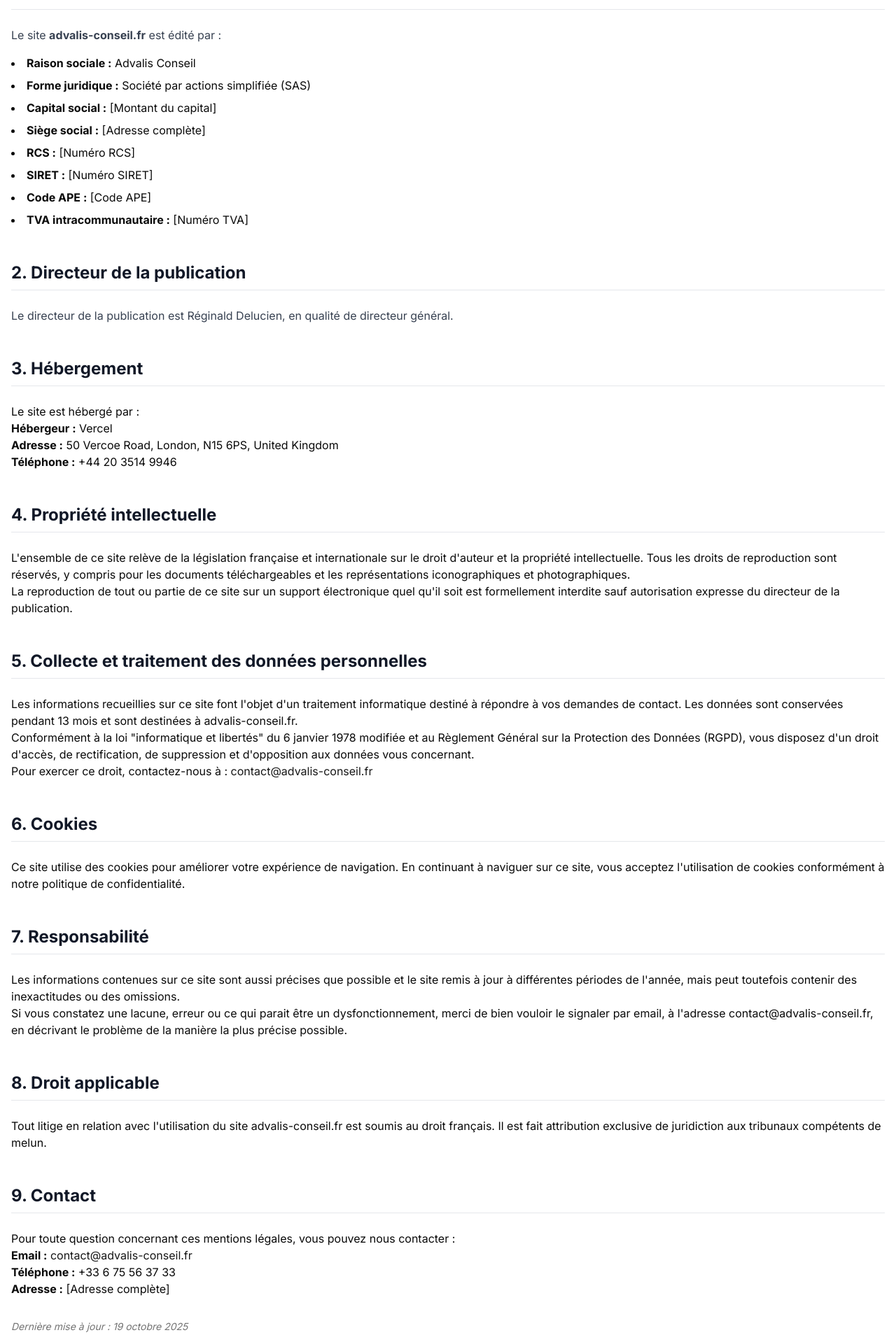
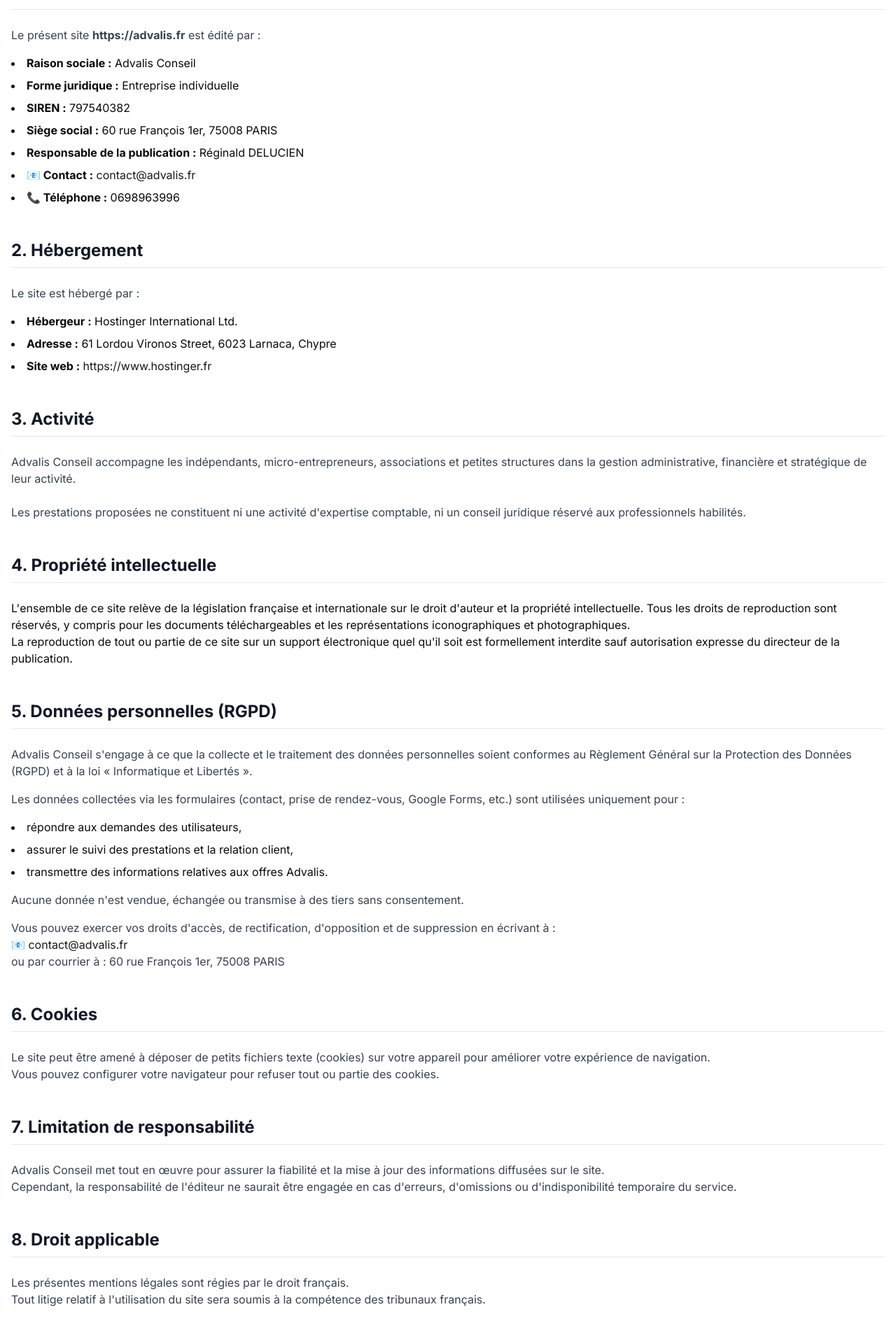
Before and after one commit to JoeLeDev/Advalis, a Next.js app: page /mentions-legales in a window 1280 px wide. Shown: the part 672-2580 px from the top of the page at 70% size. Built offline with nearby package versions, Linux system fonts and the light colour scheme.

Commit message:
Mentions-légales

```diff
--- a/app/mentions-legales/page.tsx
+++ b/app/mentions-legales/page.tsx
@@ -14,33 +14,35 @@
           <div className="prose prose-lg max-w-none">
             <h2 className="text-2xl font-bold text-gray-900 mb-6 pb-2 border-b border-gray-200">1. Éditeur du site</h2>
             <p className="text-gray-700 mb-4">
-              Le site <strong>advalis-conseil.fr</strong> est édité par :
+              Le présent site <strong>https://advalis.fr</strong> est édité par :
             </p>
             <ul className="list-disc list-inside space-y-2 mb-6">
               <li><strong>Raison sociale :</strong> Advalis Conseil</li>
-              <li><strong>Forme juridique :</strong> Société par actions simplifiée (SAS)</li>
-              <li><strong>Capital social :</strong> [Montant du capital]</li>
-              <li><strong>Siège social :</strong> [Adresse complète]</li>
-              <li><strong>RCS :</strong> [Numéro RCS]</li>
-              <li><strong>SIRET :</strong> [Numéro SIRET]</li>
-              <li><strong>Code APE :</strong> [Code APE]</li>
-              <li><strong>TVA intracommunautaire :</strong> [Numéro TVA]</li>
+              <li><strong>Forme juridique :</strong> Entreprise individuelle</li>
+              <li><strong>SIREN :</strong> 797540382</li>
+              <li><strong>Siège social :</strong> 60 rue François 1er, 75008 PARIS</li>
+              <li><strong>Responsable de la publication :</strong> Réginald DELUCIEN</li>
+              <li><strong>📧 Contact :</strong> <a href="mailto:contact@advalis.fr" className="text-primary hover:underline">contact@advalis.fr</a></li>
+              <li><strong>📞 Téléphone :</strong> 0698963996</li>
             </ul>
 
-            <h2 className="text-2xl font-bold text-gray-900 mb-6 pb-2 border-b border-gray-200 mt-12">2. Directeur de la publication</h2>
-            <p className="text-gray-700 mb-6">
-              Le directeur de la publication est Réginald Delucien, en qualité de directeur général.
-            </p>
-
-            <h2 className="text-2xl font-bold text-gray-900 mb-6 pb-2 border-b border-gray-200 mt-12">3. Hébergement</h2>
-            <p>
+            <h2 className="text-2xl font-bold text-gray-900 mb-6 pb-2 border-b border-gray-200 mt-12">2. Hébergement</h2>
+            <p className="text-gray-700 mb-4">
               Le site est hébergé par :
             </p>
-            <ul>
-              <li><strong>Hébergeur :</strong> Vercel</li>
-              <li><strong>Adresse :</strong> 50 Vercoe Road, London, N15 6PS, United Kingdom</li>
-              <li><strong>Téléphone :</strong> +44 20 3514 9946</li>
+            <ul className="list-disc list-inside space-y-2 mb-6">
+              <li><strong>Hébergeur :</strong> Hostinger International Ltd.</li>
+              <li><strong>Adresse :</strong> 61 Lordou Vironos Street, 6023 Larnaca, Chypre</li>
+              <li><strong>Site web :</strong> <a href="https://www.hostinger.fr" className="text-primary hover:underline" target="_blank" rel="noopener noreferrer">https://www.hostinger.fr</a></li>
             </ul>
+
+            <h2 className="text-2xl font-bold text-gray-900 mb-6 pb-2 border-b border-gray-200 mt-12">3. Activité</h2>
+            <p className="text-gray-700 mb-6">
+              Advalis Conseil accompagne les indépendants, micro-entrepreneurs, associations et petites structures dans la gestion administrative, financière et stratégique de leur activité.
+            </p>
+            <p className="text-gray-700 mb-6">
+              Les prestations proposées ne constituent ni une activité d'expertise comptable, ni un conseil juridique réservé aux professionnels habilités.
+            </p>
 
             <h2 className="text-2xl font-bold text-gray-900 mb-6 pb-2 border-b border-gray-200 mt-12">4. Propriété intellectuelle</h2>
             <p>
@@ -50,47 +52,52 @@
               La reproduction de tout ou partie de ce site sur un support électronique quel qu&apos;il soit est formellement interdite sauf autorisation expresse du directeur de la publication.
             </p>
 
-            <h2 className="text-2xl font-bold text-gray-900 mb-6 pb-2 border-b border-gray-200 mt-12">5. Collecte et traitement des données personnelles</h2>
-            <p>
-              Les informations recueillies sur ce site font l&apos;objet d&apos;un traitement informatique destiné à répondre à vos demandes de contact. Les données sont conservées pendant 13 mois et sont destinées à advalis-conseil.fr.
+            <h2 className="text-2xl font-bold text-gray-900 mb-6 pb-2 border-b border-gray-200 mt-12">5. Données personnelles (RGPD)</h2>
+            <p className="text-gray-700 mb-4">
+              Advalis Conseil s'engage à ce que la collecte et le traitement des données personnelles soient conformes au Règlement Général sur la Protection des Données (RGPD) et à la loi « Informatique et Libertés ».
             </p>
-            <p>
-              Conformément à la loi &quot;informatique et libertés&quot; du 6 janvier 1978 modifiée et au Règlement Général sur la Protection des Données (RGPD), vous disposez d&apos;un droit d&apos;accès, de rectification, de suppression et d&apos;opposition aux données vous concernant.
+            <p className="text-gray-700 mb-4">
+              Les données collectées via les formulaires (contact, prise de rendez-vous, Google Forms, etc.) sont utilisées uniquement pour :
             </p>
-            <p>
-              Pour exercer ce droit, contactez-nous à : <a href="mailto:contact@advalis-conseil.fr" className="text-primary hover:underline">contact@advalis-conseil.fr</a>
+            <ul className="list-disc list-inside space-y-2 mb-4">
+              <li>répondre aux demandes des utilisateurs,</li>
+              <li>assurer le suivi des prestations et la relation client,</li>
+              <li>transmettre des informations relatives aux offres Advalis.</li>
+            </ul>
+            <p className="text-gray-700 mb-4">
+              Aucune donnée n'est vendue, échangée ou transmise à des tiers sans consentement.
+            </p>
+            <p className="text-gray-700 mb-6">
+              Vous pouvez exercer vos droits d'accès, de rectification, d'opposition et de suppression en écrivant à :<br/>
+              📧 <a href="mailto:contact@advalis.fr" className="text-primary hover:underline">contact@advalis.fr</a><br/>
+              ou par courrier à : 60 rue François 1er, 75008 PARIS
             </p>
 
             <h2 className="text-2xl font-bold text-gray-900 mb-6 pb-2 border-b border-gray-200 mt-12">6. Cookies</h2>
-            <p>
-              Ce site utilise des cookies pour améliorer votre expérience de navigation. En continuant à naviguer sur ce site, vous acceptez l&apos;utilisation de cookies conformément à notre politique de confidentialité.
+            <p className="text-gray-700 mb-6">
+              Le site peut être amené à déposer de petits fichiers texte (cookies) sur votre appareil pour améliorer votre expérience de navigation.<br/>
+              Vous pouvez configurer votre navigateur pour refuser tout ou partie des cookies.
             </p>
 
-            <h2 className="text-2xl font-bold text-gray-900 mb-6 pb-2 border-b border-gray-200 mt-12">7. Responsabilité</h2>
-            <p>
-              Les informations contenues sur ce site sont aussi précises que possible et le site remis à jour à différentes périodes de l&apos;année, mais peut toutefois contenir des inexactitudes ou des omissions.
-            </p>
-            <p>
-              Si vous constatez une lacune, erreur ou ce qui parait être un dysfonctionnement, merci de bien vouloir le signaler par email, à l&apos;adresse contact@advalis-conseil.fr, en décrivant le problème de la manière la plus précise possible.
+            <h2 className="text-2xl font-bold text-gray-900 mb-6 pb-2 border-b border-gray-200 mt-12">7. Limitation de responsabilité</h2>
+            <p className="text-gray-700 mb-6">
+              Advalis Conseil met tout en œuvre pour assurer la fiabilité et la mise à jour des informations diffusées sur le site.<br/>
+              Cependant, la responsabilité de l'éditeur ne saurait être engagée en cas d'erreurs, d'omissions ou d'indisponibilité temporaire du service.
             </p>
 
             <h2 className="text-2xl font-bold text-gray-900 mb-6 pb-2 border-b border-gray-200 mt-12">8. Droit applicable</h2>
-            <p>
-              Tout litige en relation avec l&apos;utilisation du site advalis-conseil.fr est soumis au droit français. Il est fait attribution exclusive de juridiction aux tribunaux compétents de melun.
+            <p className="text-gray-700 mb-6">
+              Les présentes mentions légales sont régies par le droit français.<br/>
+              Tout litige relatif à l'utilisation du site sera soumis à la compétence des tribunaux français.
             </p>
 
             <h2 className="text-2xl font-bold text-gray-900 mb-6 pb-2 border-b border-gray-200 mt-12">9. Contact</h2>
-            <p>
-              Pour toute question concernant ces mentions légales, vous pouvez nous contacter :
+            <p className="text-gray-700 mb-4">
+              📞 Contact / 📩 <a href="mailto:contact@advalis.fr" className="text-primary hover:underline">contact@advalis.fr</a>
             </p>
-            <ul>
-              <li><strong>Email :</strong> <a href="mailto:contact@advalis-conseil.fr" className="text-primary hover:underline">contact@advalis-conseil.fr</a></li>
-              <li><strong>Téléphone :</strong> +33 6 75 56 37 33</li>
-              <li><strong>Adresse :</strong> [Adresse complète]</li>
-            </ul>
 
             <p className="text-sm text-muted-foreground mt-8">
-              <em>Dernière mise à jour : 19 octobre 2025</em>
+              <p>Dernière mise à jour : 27 octobre 2025</p>
             </p>
           </div>
         </div>
```
